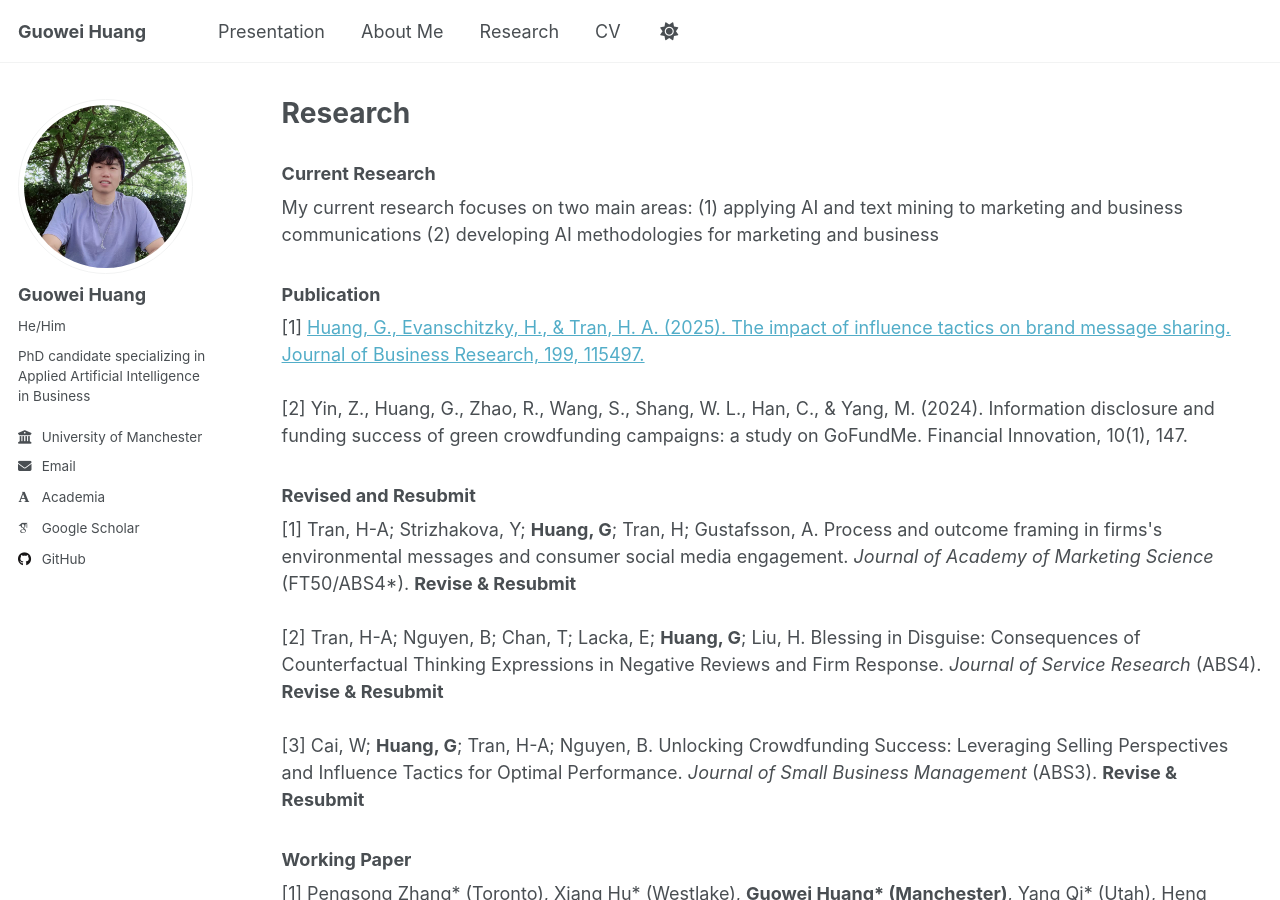
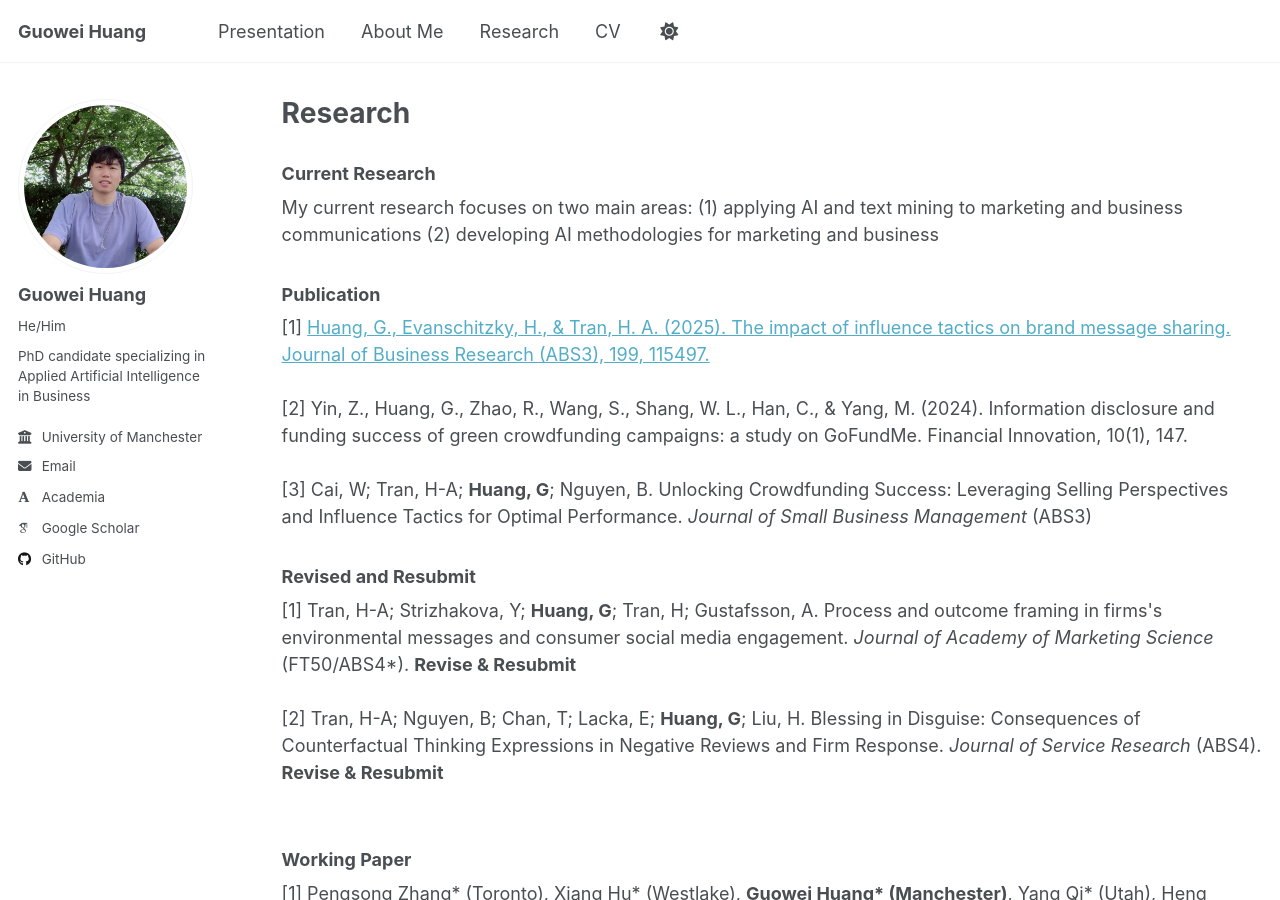
Before and after one commit to Oliverhuang123/Oliverhuang123.github.io, a Jekyll site: the page built from _pages/publications.html, in a window 1280 px wide and 900 px high. Built offline with Jekyll 4.4.1, drawn with Linux system fonts in a browser that asks for light colours; some web fonts are replaced.

Commit message:
Update publication details and add new entries

```diff
--- a/_pages/publications.html
+++ b/_pages/publications.html
@@ -9,19 +9,21 @@ author_profile: true
 My current research focuses on two main areas: (1) applying AI and text mining to marketing and business communications (2) developing AI methodologies for marketing and business
 
 <h3>Publication</h3>
-[1] <a href="https://doi.org/10.1016/j.jbusres.2025.115497" target="_blank">Huang, G., Evanschitzky, H., & Tran, H. A. (2025). The impact of influence tactics on brand message sharing. Journal of Business Research, 199, 115497.</a>
+[1] <a href="https://doi.org/10.1016/j.jbusres.2025.115497" target="_blank">Huang, G., Evanschitzky, H., & Tran, H. A. (2025). The impact of influence tactics on brand message sharing. Journal of Business Research (ABS3), 199, 115497.</a>
 <!-- (With <a href="https://scholar.google.com/citations?user=XRjQAP4AAAAJ&hl=en" target="_blank">Heiner Evanschitzky</a> and <a href="https://scholar.google.com/citations?user=ATPRTE07hSoC&hl=en" target="_blank">Hai-Anh Tran</a>)
  -->
 <br><br>
 [2] Yin, Z., Huang, G., Zhao, R., Wang, S., Shang, W. L., Han, C., & Yang, M. (2024). Information disclosure and funding success of green crowdfunding campaigns: a study on GoFundMe. Financial Innovation, 10(1), 147.
+<br><br>
+[3] Cai, W; Tran, H-A; <strong>Huang, G</strong>; Nguyen, B. Unlocking Crowdfunding Success: Leveraging Selling Perspectives and Influence Tactics for Optimal Performance. <em>Journal of Small Business Management</em> (ABS3)
 <h3>Revised and Resubmit</h3>
+
 [1] Tran, H-A; Strizhakova, Y; <strong>Huang, G</strong>; Tran, H; Gustafsson, A. Process and outcome framing in firms's environmental messages and consumer social media engagement. <em>Journal of Academy of Marketing Science</em> (FT50/ABS4*). <strong>Revise & Resubmit</strong>
 <br><br>
 
 [2] Tran, H-A; Nguyen, B; Chan, T; Lacka, E; <strong>Huang, G</strong>; Liu, H. Blessing in Disguise: Consequences of Counterfactual Thinking Expressions in Negative Reviews and Firm Response. <em>Journal of Service Research</em> (ABS4). <strong>Revise & Resubmit</strong>
 <br><br>
 
-[3] Cai, W; <strong>Huang, G</strong>; Tran, H-A; Nguyen, B. Unlocking Crowdfunding Success: Leveraging Selling Perspectives and Influence Tactics for Optimal Performance. <em>Journal of Small Business Management</em> (ABS3). <strong>Revise & Resubmit</strong>
 
 
 
```
